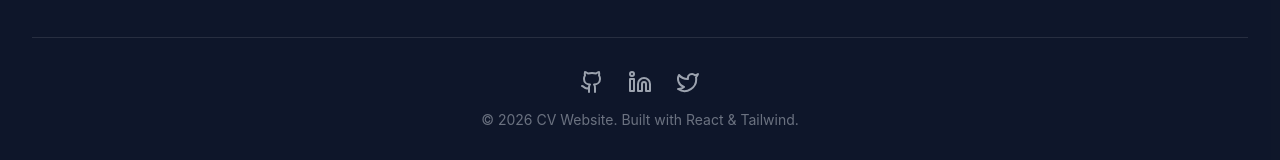
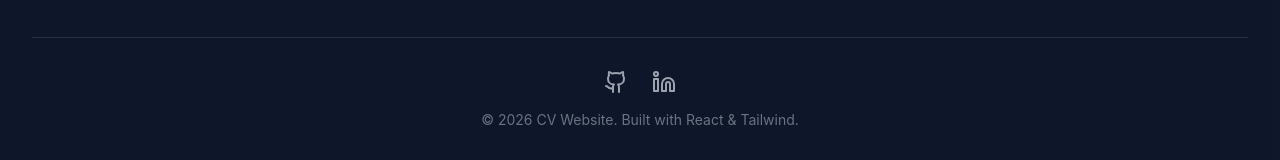
Before and after one commit to Xpecialist/Portfolio-Webpage, a React (Vite) app: page / in a window 1280 px wide. Shown: the part 3009-3169 px from the top of the page. Built offline with nearby package versions, Linux system fonts and the light colour scheme.

Commit message:
Remove Twitter link

```diff
--- a/src/components/Contact.tsx
+++ b/src/components/Contact.tsx
@@ -1,5 +1,5 @@
 import { motion } from "framer-motion";
-import { Mail, Linkedin, Github, Twitter } from "lucide-react";
+import { Mail, Linkedin, Github } from "lucide-react";
 
 const Contact = () => {
     return (
@@ -39,9 +39,7 @@ const Contact = () => {
                         <a href="https://www.linkedin.com/in/manos-loukakis-6292b7283/" target="_blank" rel="noopener noreferrer" className="text-gray-400 hover:text-white transition-colors">
                             <Linkedin size={24} />
                         </a>
-                        <a href="https://twitter.com" target="_blank" rel="noopener noreferrer" className="text-gray-400 hover:text-white transition-colors">
-                            <Twitter size={24} />
-                        </a>
+
                     </div>
                     <p className="text-gray-500 text-sm">
                         © {new Date().getFullYear()} CV Website. Built with React & Tailwind.
```
